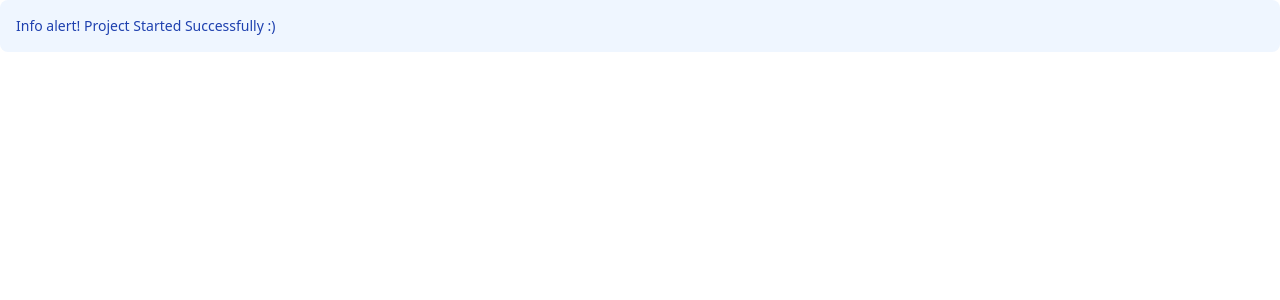
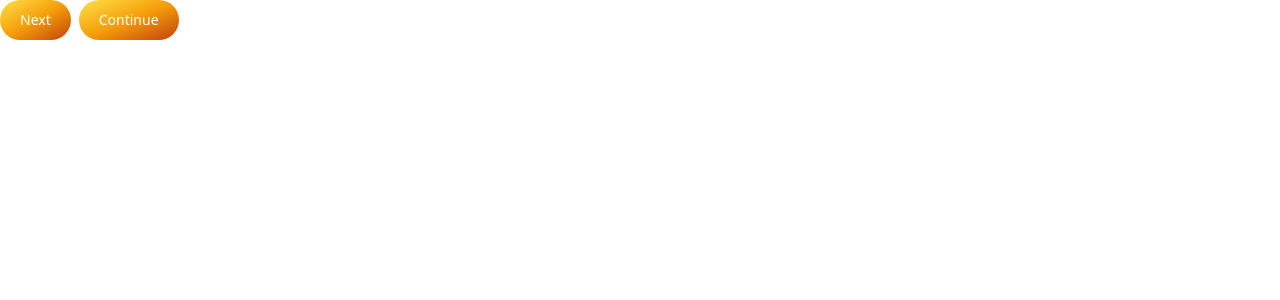
Before and after one commit to SCS3214-Group-21/frontend, a React (Vite) app: page / in a window 1280 px wide. Shown: the top 300 px of the page. Built offline with nearby package versions, Linux system fonts and the light colour scheme.

Commit message:
init new components

```diff
--- a/src/App.jsx
+++ b/src/App.jsx
@@ -1,11 +1,12 @@
 import './App.css'
+import './components/ui/PrimaryButton.jsx'
+import PrimaryButton from './components/ui/PrimaryButton.jsx'
 
 function App() {
   return (
     <>
-      <div class="p-4 mb-4 text-sm text-blue-800 rounded-lg bg-blue-50 dark:bg-gray-800 dark:text-blue-400" role="alert">
-        <span class="font-medium">Info alert!</span> Project Started Successfully :)
-      </div>
+      <PrimaryButton text="Next" />
+      <PrimaryButton text="Continue" />
     </>
   )
 }
--- /dev/null
+++ b/src/components/ui/PrimaryButton.jsx
@@ -0,0 +1,11 @@
+import React from "react"
+
+function PrimaryButton(props) {
+    return (
+        <button type="button" class="text-white bg-gradient-to-br from-yellow-300 via-amber-500 to-orange-700 hover:bg-gradient-to-br focus:ring-1 focus:outline-none focus:ring-red-300 dark:focus:ring-red-800 font-medium rounded-full text-sm px-5 py-2.5 text-center me-2 mb-2">
+            {props.text}
+        </button>
+    )
+}
+
+export default PrimaryButton
```
Also changed, not shown: src/components/ui/Button.jsx (deleted).
